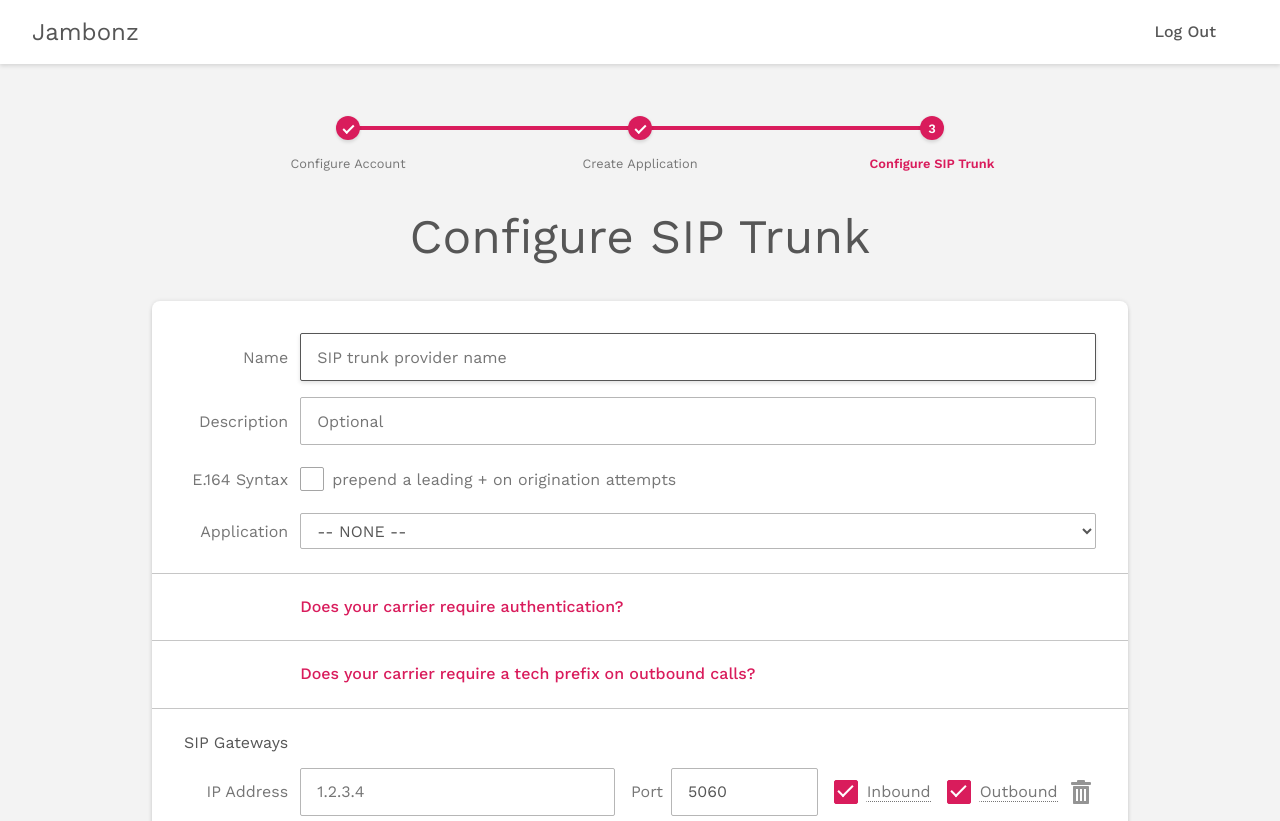
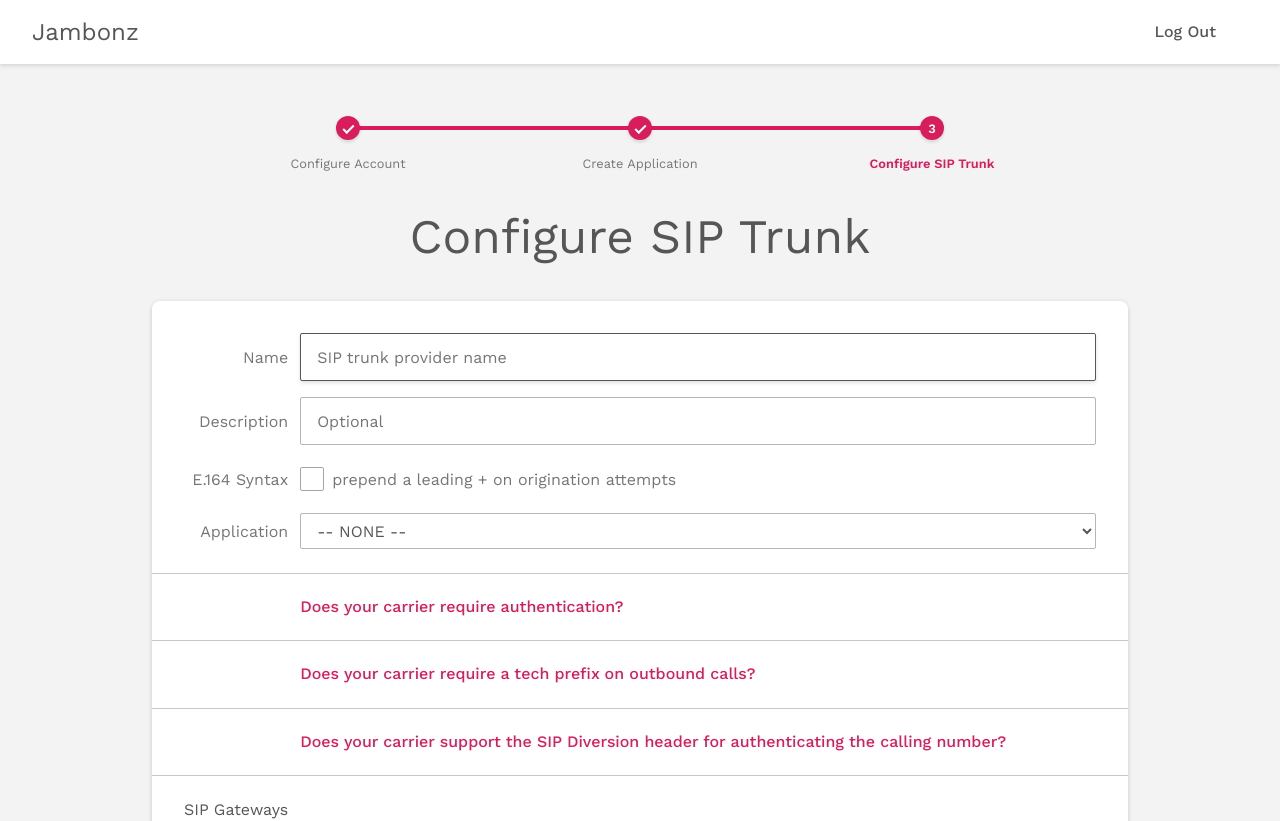
Before and after one commit to jambonz/jambonz-webapp, a React (Create React App) app: page /configure-sip-trunk in a window 1280 px wide. Shown: the top 821 px of the page. Built offline with nearby package versions, Linux system fonts and the light colour scheme; sample sign-in values are in the browser's storage.

Commit message:
add diversion input to carrier form

```diff
--- a/src/components/forms/SipTrunkForm.js
+++ b/src/components/forms/SipTrunkForm.js
@@ -63,6 +63,8 @@ const SipTrunkForm = props => {
   const [requiredTechPrefix, setRequiredTechPrefix] = useState(false);
   const [techPrefix, setTechPrefix] = useState('');
   const [techPrefixInvalid, setTechPrefixInvalid ] = useState(false);
+  const [suportSIP, setSupportSIP] = useState(false);
+  const [diversion, setDiversion] = useState("");
 
   const [ applicationValues, setApplicationValues ] = useState([]);
 
@@ -172,6 +174,8 @@ const SipTrunkForm = props => {
             setSipTrunkSid(currentSipTrunk[0].voip_carrier_sid);
             setTechPrefix(currentSipTrunk[0].tech_prefix || '');
             setRequiredTechPrefix(currentSipTrunk[0].tech_prefix ? true : false);
+            setSupportSIP(currentSipTrunk[0].diversion ? true : false);
+            setDiversion(currentSipTrunk[0].diversion || '');
           }
         }
         setShowLoader(false);
@@ -512,6 +516,7 @@ const SipTrunkForm = props => {
           register_password: password ? password : null,
           register_sip_realm: register ? realm.trim() : null,
           tech_prefix: techPrefix ? techPrefix.trim() : null,
+          diversion: diversion ? diversion.trim() : null,
         },
       });
       const voip_carrier_sid = voipCarrier.data.sid;
@@ -822,6 +827,36 @@ const SipTrunkForm = props => {
           }
 
           <hr style={{ margin: '0.5rem -2rem' }} />
+
+          {
+            suportSIP ? (
+              <React.Fragment>
+                <Label htmlFor="diversion">Diversion</Label>
+                <Input
+                  large={props.type === 'setup'}
+                  name="diversion"
+                  id="diversion"
+                  value={diversion}
+                  onChange={e => setDiversion(e.target.value)}
+                  placeholder="Phone number or SIP URI"
+                />
+              </React.Fragment>
+            ) : (
+              <React.Fragment>
+                <div></div>
+                <Button
+                  text
+                  formLink
+                  type="button"
+                  onClick={e => setSupportSIP(!suportSIP)}
+                >
+                  Does your carrier support the SIP Diversion header for authenticating the calling number?
+                </Button>
+              </React.Fragment>
+            )
+          }
+
+          <hr style={{ margin: '0.5rem -2rem' }} />
           <div
             style={{ whiteSpace: 'nowrap' }}
           >SIP Gateways</div>
```
